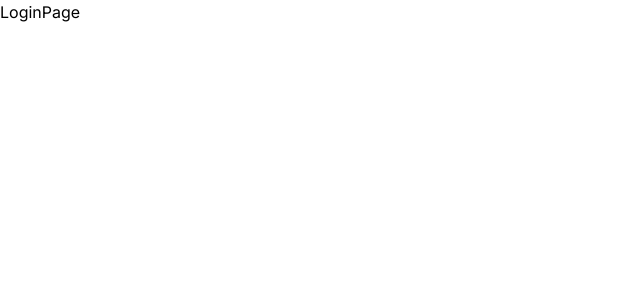
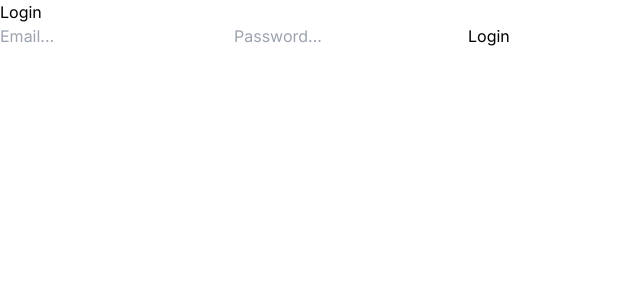
Before and after one commit to kirkalyn13/motor-monitor-frontend, a Next.js app: page /login in a window 1280 px wide. Shown: the top 300 px of the page, without its empty margins (0-640 px from the left). Built offline with nearby package versions, Linux system fonts and the light colour scheme; no server answers.

Commit message:
feat: separate login and register

```diff
--- a/app/components/Login/Login.tsx
+++ b/app/components/Login/Login.tsx
@@ -1,9 +1,29 @@
+"use client"
+import useFirebaseAuth from '@/app/hooks/useFirebaseAuth';
 import React from 'react'
 
 const Login = () => {
-  return (
-    <div>Login</div>
-  )
+    const { setLoginEmail, setLoginPassword, login } = useFirebaseAuth()
+
+    return (
+        <div>
+            <h3> Login </h3>
+            <input
+            placeholder="Email..."
+            onChange={(event) => {
+                setLoginEmail(event.target.value);
+            }}
+            />
+            <input
+            placeholder="Password..."
+            onChange={(event) => {
+                setLoginPassword(event.target.value);
+            }}
+            />
+
+            <button onClick={login}> Login</button>
+        </div>
+    )
 }
 
 export default Login
--- a/app/components/Registration/Registration.tsx
+++ b/app/components/Registration/Registration.tsx
@@ -1,22 +1,10 @@
-'use client';
-import { useState, useEffect } from "react";
+"use client"
 import useFirebaseAuth from "@/app/hooks/useFirebaseAuth";
 
-
 function Registration() {
-  const {
-    register,
-        login,
-        logout,
-        setRegisterEmail,
-        setRegisterPassword,
-        setLoginEmail,
-        setLoginPassword,
-        user
-  } = useFirebaseAuth()
+  const { register, setRegisterEmail, setRegisterPassword } = useFirebaseAuth()
 
   return (
-    <div className="Registration">
       <div>
         <h3> Register User </h3>
         <input
@@ -34,30 +22,6 @@ function Registration() {
 
         <button onClick={register}> Create User</button>
       </div>
-
-      <div>
-        <h3> Login </h3>
-        <input
-          placeholder="Email..."
-          onChange={(event) => {
-            setLoginEmail(event.target.value);
-          }}
-        />
-        <input
-          placeholder="Password..."
-          onChange={(event) => {
-            setLoginPassword(event.target.value);
-          }}
-        />
-
-        <button onClick={login}> Login</button>
-      </div>
-
-      <h4> User Logged In: </h4>
-      {user?.email}
-
-      <button onClick={logout}> Sign Out </button>
-    </div>
   );
 }
 
--- a/app/hooks/useFirebaseAuth.tsx
+++ b/app/hooks/useFirebaseAuth.ts
@@ -1,3 +1,4 @@
+"use client"
 import { useState, useEffect } from 'react'
 import {
   createUserWithEmailAndPassword,
--- a/app/login/page.tsx
+++ b/app/login/page.tsx
@@ -1,8 +1,11 @@
 import React from 'react'
+import Login from '../components/Login/Login'
 
 const LoginPage = () => {
   return (
-    <div>LoginPage</div>
+    <div>
+      <Login />
+    </div>
   )
 }
 
--- a/app/page.tsx
+++ b/app/page.tsx
@@ -1,7 +1,14 @@
+"use client"
+import useFirebaseAuth from "@/app/hooks/useFirebaseAuth"
+
 export default function Home() {
+  const { logout, user } = useFirebaseAuth()
   return (
     <main>
       <h1>INDUCTION MOTOR MONITORING SYSTEM</h1>
+      <h4> User Logged In: </h4>
+      {user?.email}
+      <button onClick={logout}> Sign Out </button>
     </main>
   )
 }
```
